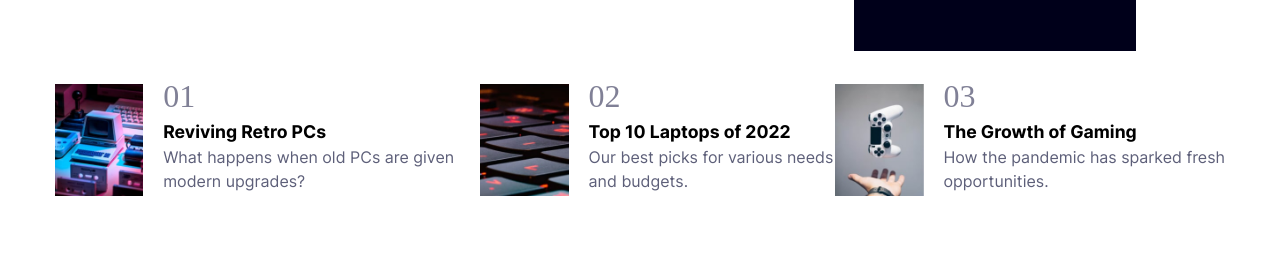
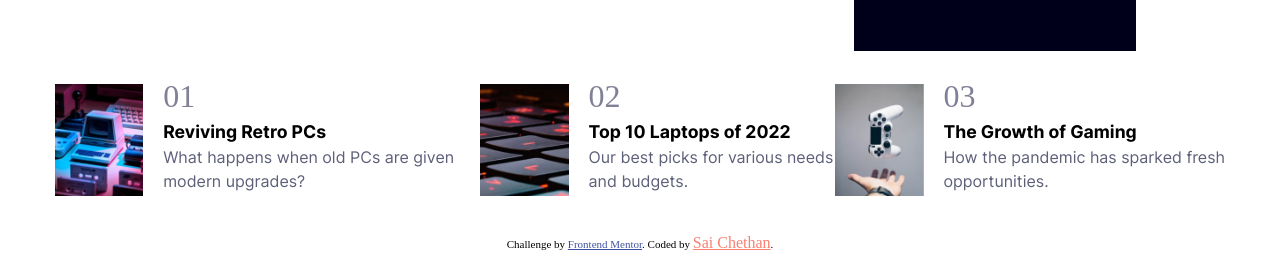
Before and after one commit to saichethan24/News-homepage-Frontend-Mentor, a plain HTML site: page index.html in a window 1280 px wide. Shown: the part 693-948 px from the top of the page. Before the commit the page ends 924 px from the top, so only its background shows below. Drawn offline with Linux system fonts and the light colour scheme.

Commit message:
Update index.html

```diff
--- a/index.html
+++ b/index.html
@@ -133,9 +133,9 @@
 
   </section>
 </div>
-  <!-- <div class="attribution">
+  <div class="attribution">
     Challenge by <a href="https://www.frontendmentor.io?ref=challenge" target="_blank">Frontend Mentor</a>.
-    Coded by <a href="#">Sai Chethan</a>. -->
+    Coded by <a href="#" style="font-size: 1rem; color:salmon ;">Sai Chethan</a>.
   </div>
 </body>
 </html>
```
